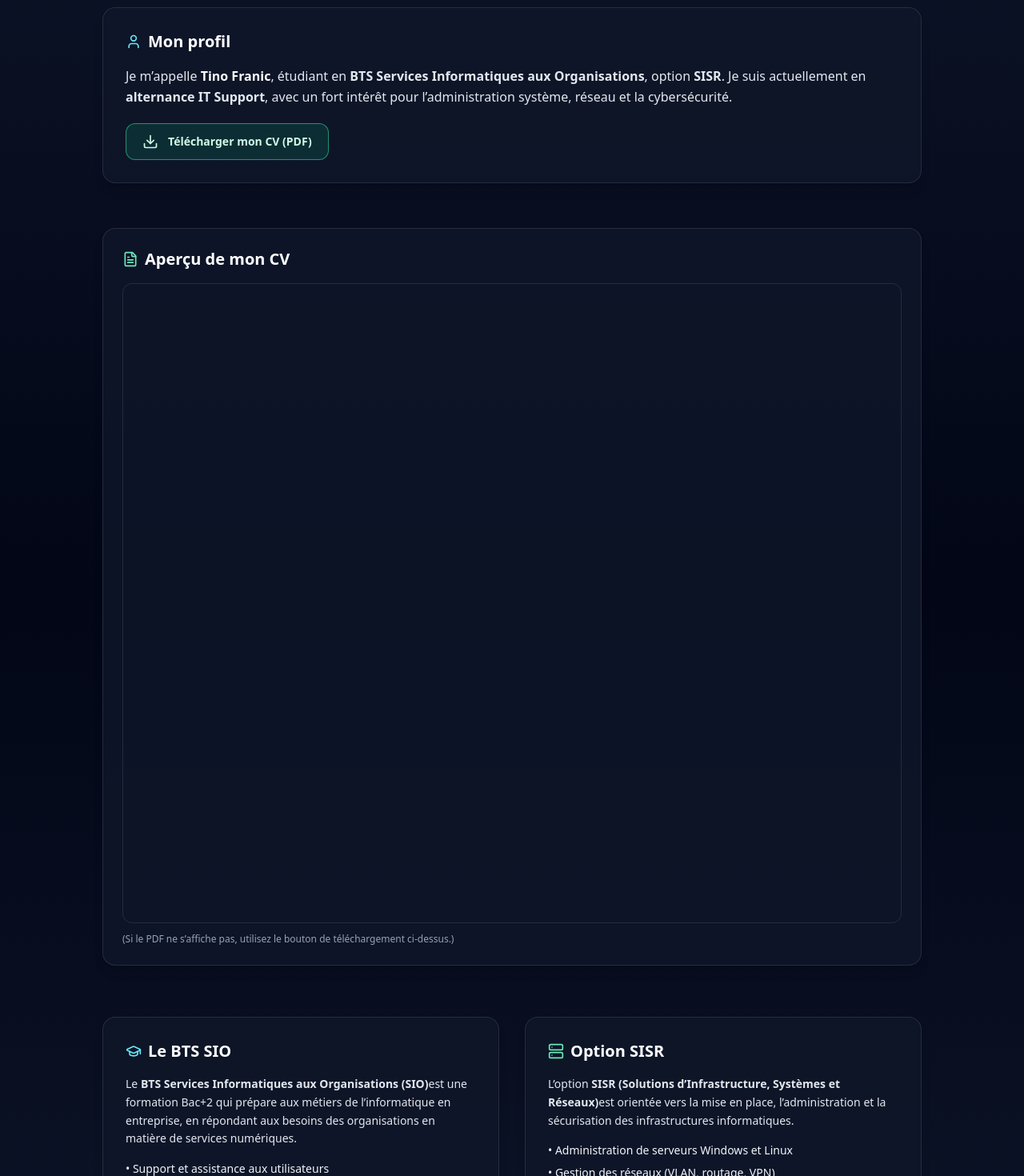
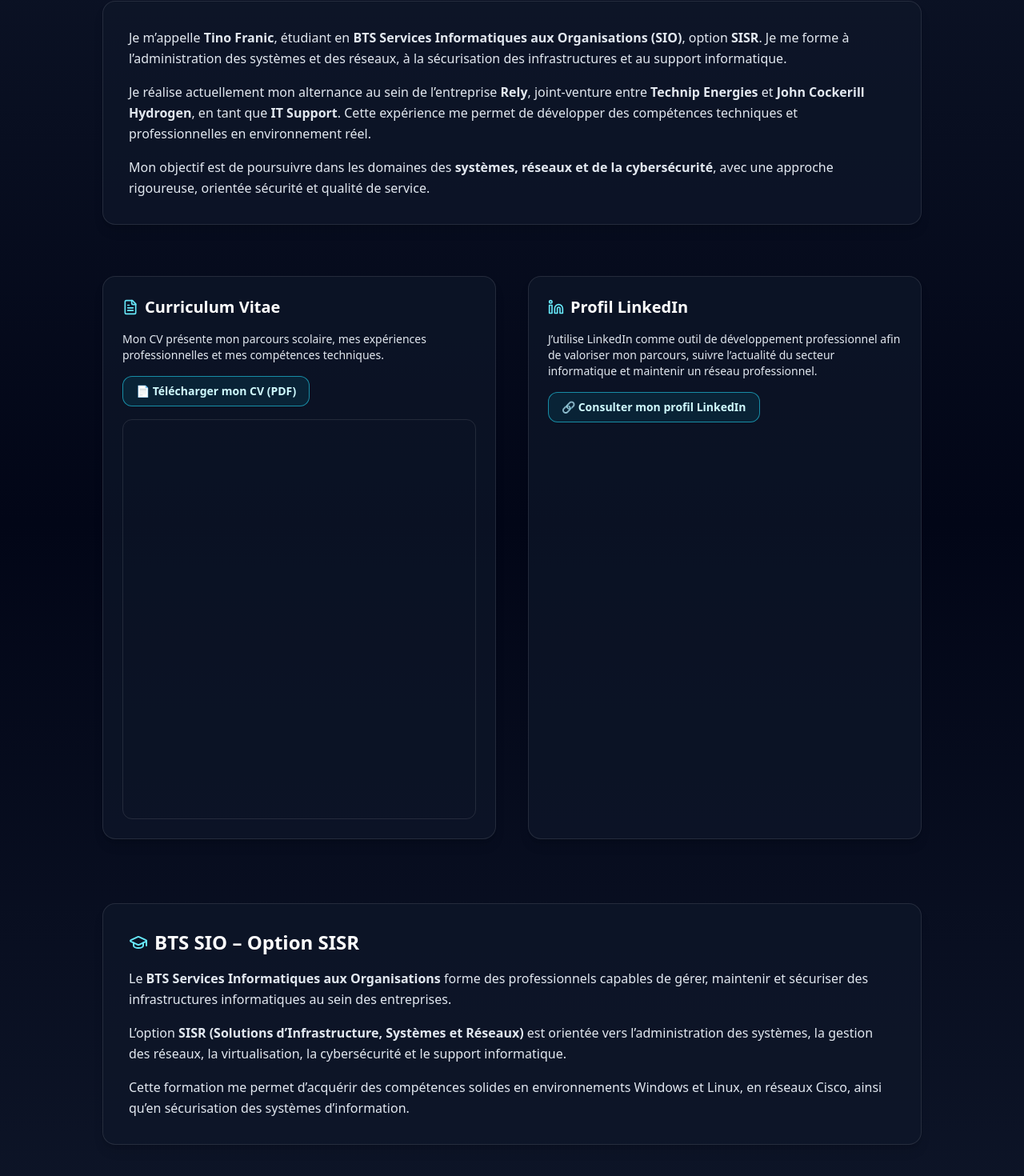
Before and after one commit to TinoCro/Portefolio, a React (Vite) app: page /a-propos in a window 1280 px wide. Shown: the part 343-1813 px from the top of the page at 80% size. Built offline with nearby package versions, Linux system fonts and the light colour scheme.

Commit message:
Ajout page À propos avec CV et LinkedIn

```diff
--- a/src/components/About.tsx
+++ b/src/components/About.tsx
@@ -1,4 +1,4 @@
-import { Download, GraduationCap, Server, User, FileText } from "lucide-react";
+import { FileText, Linkedin, GraduationCap } from "lucide-react";
 
 export default function APropos() {
   return (
@@ -6,113 +6,130 @@ export default function APropos() {
       <div className="max-w-5xl mx-auto">
 
         {/* TITRE */}
-        <div className="text-center mb-14">
+        <div className="text-center mb-12">
           <p className="text-sm font-semibold text-cyan-300 uppercase tracking-[0.25em]">
             À propos
           </p>
           <h2 className="text-3xl md:text-4xl font-bold text-white mt-3 mb-4">
-            Profil, formation et projet professionnel
+            Présentation & parcours
           </h2>
-          <p className="text-slate-300 max-w-3xl mx-auto text-sm md:text-base">
-            Présentation de mon parcours, de ma formation en BTS SIO et de mon
-            orientation en administration systèmes et réseaux.
+          <p className="text-slate-300 max-w-2xl mx-auto">
+            Étudiant en BTS SIO option SISR, orienté administration systèmes,
+            réseaux et cybersécurité.
           </p>
         </div>
 
-        {/* ================= PROFIL ================= */}
-        <div className="bg-slate-900/80 border border-white/10 rounded-2xl p-7 mb-14 shadow-lg">
-          <h3 className="text-xl font-semibold text-white mb-4 flex items-center gap-2">
-            <User className="w-5 h-5 text-cyan-300" />
-            Mon profil
-          </h3>
-
-          <p className="text-slate-200 mb-5 leading-relaxed">
-            Je m’appelle <strong className="text-white">Tino Franic</strong>,
-            étudiant en <strong>BTS Services Informatiques aux Organisations</strong>,
-            option <strong>SISR</strong>.
-            Je suis actuellement en <strong>alternance IT Support</strong>, avec
-            un fort intérêt pour l’administration système, réseau et la cybersécurité.
+        {/* PRÉSENTATION */}
+        <div className="bg-slate-900/70 border border-white/10 rounded-2xl p-8 shadow-lg mb-16">
+          <p className="text-slate-200 leading-relaxed mb-4">
+            Je m’appelle <strong>Tino Franic</strong>, étudiant en{" "}
+            <strong>BTS Services Informatiques aux Organisations (SIO)</strong>,
+            option <strong>SISR</strong>. Je me forme à l’administration des
+            systèmes et des réseaux, à la sécurisation des infrastructures et au
+            support informatique.
           </p>
 
-          {/* Bouton téléchargement */}
-          <a
-            href="/cv/FRANIC_TINO_CV.pdf"
-            download
-            className="inline-flex items-center gap-3 rounded-xl border border-emerald-400/60 bg-emerald-500/15 px-5 py-3 text-sm font-semibold text-emerald-100 hover:bg-emerald-500/25 transition"
-          >
-            <Download className="w-5 h-5" />
-            Télécharger mon CV (PDF)
-          </a>
-        </div>
+          <p className="text-slate-200 leading-relaxed mb-4">
+            Je réalise actuellement mon alternance au sein de l’entreprise{" "}
+            <strong>Rely</strong>, joint-venture entre{" "}
+            <strong>Technip Energies</strong> et{" "}
+            <strong>John Cockerill Hydrogen</strong>, en tant que{" "}
+            <strong>IT Support</strong>. Cette expérience me permet de
+            développer des compétences techniques et professionnelles en
+            environnement réel.
+          </p>
 
-        {/* ================= CV INTÉGRÉ ================= */}
-        <div className="bg-slate-900/80 border border-white/10 rounded-2xl p-6 mb-16 shadow-lg">
-          <h3 className="text-xl font-semibold text-white mb-4 flex items-center gap-2">
-            <FileText className="w-5 h-5 text-emerald-300" />
-            Aperçu de mon CV
-          </h3>
-
-          <div className="relative w-full h-[800px] rounded-xl overflow-hidden border border-white/10">
-            <iframe
-              src="/cv/FRANIC_TINO_CV.pdf"
-              title="CV Tino Franic"
-              className="w-full h-full"
-            />
-          </div>
-
-          <p className="text-slate-400 text-xs mt-3">
-            (Si le PDF ne s’affiche pas, utilisez le bouton de téléchargement ci-dessus.)
+          <p className="text-slate-200 leading-relaxed">
+            Mon objectif est de poursuivre dans les domaines des{" "}
+            <strong>systèmes, réseaux et de la cybersécurité</strong>, avec une
+            approche rigoureuse, orientée sécurité et qualité de service.
           </p>
         </div>
 
-        {/* ================= FORMATION ================= */}
-        <div className="grid md:grid-cols-2 gap-8">
+        {/* CV + LINKEDIN */}
+        <div className="grid md:grid-cols-2 gap-10 mb-20">
 
-          {/* BTS SIO */}
-          <div className="bg-slate-900/80 border border-white/10 rounded-2xl p-7 shadow-lg">
+          {/* CV */}
+          <div className="bg-slate-900/70 border border-white/10 rounded-2xl p-6 shadow-lg">
             <h3 className="text-xl font-semibold text-white mb-4 flex items-center gap-2">
-              <GraduationCap className="w-5 h-5 text-cyan-300" />
-              Le BTS SIO
+              <FileText className="w-5 h-5 text-cyan-300" />
+              Curriculum Vitae
             </h3>
 
-            <p className="text-slate-200 text-sm leading-relaxed">
-              Le <strong>BTS Services Informatiques aux Organisations (SIO)</strong>
-              est une formation Bac+2 qui prépare aux métiers de l’informatique
-              en entreprise, en répondant aux besoins des organisations en matière
-              de services numériques.
+            <p className="text-slate-200 text-sm mb-4">
+              Mon CV présente mon parcours scolaire, mes expériences
+              professionnelles et mes compétences techniques.
             </p>
 
-            <ul className="mt-4 space-y-2 text-sm text-slate-100">
-              <li>• Support et assistance aux utilisateurs</li>
-              <li>• Administration des systèmes et des réseaux</li>
-              <li>• Cybersécurité des services informatiques</li>
-              <li>• Culture économique, juridique et managériale</li>
-            </ul>
+            <a
+              href="/cv/FRANIC_TINO_BTS_SIO.pdf"
+              target="_blank"
+              rel="noopener noreferrer"
+              className="inline-flex items-center gap-2 rounded-xl border border-cyan-400/60 bg-cyan-500/10 px-4 py-2 text-sm font-semibold text-cyan-100 hover:bg-cyan-500/20 transition mb-4"
+            >
+              📄 Télécharger mon CV (PDF)
+            </a>
+
+            <div className="relative w-full h-[500px] rounded-xl overflow-hidden border border-white/10">
+              <iframe
+                src="/cv/FRANIC_TINO_BTS_SIO.pdf"
+                title="CV Tino Franic"
+                className="w-full h-full"
+              />
+            </div>
           </div>
 
-          {/* OPTION SISR */}
-          <div className="bg-slate-900/80 border border-white/10 rounded-2xl p-7 shadow-lg">
+          {/* LINKEDIN */}
+          <div className="bg-slate-900/70 border border-white/10 rounded-2xl p-6 shadow-lg">
             <h3 className="text-xl font-semibold text-white mb-4 flex items-center gap-2">
-              <Server className="w-5 h-5 text-emerald-300" />
-              Option SISR
+              <Linkedin className="w-5 h-5 text-cyan-300" />
+              Profil LinkedIn
             </h3>
 
-            <p className="text-slate-200 text-sm leading-relaxed">
-              L’option <strong>SISR (Solutions d’Infrastructure, Systèmes et Réseaux)</strong>
-              est orientée vers la mise en place, l’administration et la sécurisation
-              des infrastructures informatiques.
+            <p className="text-slate-200 text-sm mb-4">
+              J’utilise LinkedIn comme outil de développement professionnel afin
+              de valoriser mon parcours, suivre l’actualité du secteur
+              informatique et maintenir un réseau professionnel.
             </p>
 
-            <ul className="mt-4 space-y-2 text-sm text-slate-100">
-              <li>• Administration de serveurs Windows et Linux</li>
-              <li>• Gestion des réseaux (VLAN, routage, VPN)</li>
-              <li>• Déploiement de services (AD, DNS, DHCP)</li>
-              <li>• Sécurisation des accès et des systèmes</li>
-              <li>• Support technique et résolution d’incidents</li>
-            </ul>
+            <a
+              href="https://www.linkedin.com/in/tinofranic"
+              target="_blank"
+              rel="noopener noreferrer"
+              className="inline-flex items-center gap-2 rounded-xl border border-cyan-400/60 bg-cyan-500/10 px-4 py-2 text-sm font-semibold text-cyan-100 hover:bg-cyan-500/20 transition"
+            >
+              🔗 Consulter mon profil LinkedIn
+            </a>
           </div>
+        </div>
 
+        {/* BTS SIO */}
+        <div className="bg-slate-900/70 border border-white/10 rounded-2xl p-8 shadow-lg">
+          <h3 className="text-2xl font-semibold text-white mb-4 flex items-center gap-2">
+            <GraduationCap className="w-6 h-6 text-cyan-300" />
+            BTS SIO – Option SISR
+          </h3>
+
+          <p className="text-slate-200 leading-relaxed mb-4">
+            Le <strong>BTS Services Informatiques aux Organisations</strong> forme
+            des professionnels capables de gérer, maintenir et sécuriser des
+            infrastructures informatiques au sein des entreprises.
+          </p>
+
+          <p className="text-slate-200 leading-relaxed mb-4">
+            L’option <strong>SISR (Solutions d’Infrastructure, Systèmes et
+            Réseaux)</strong> est orientée vers l’administration des systèmes,
+            la gestion des réseaux, la virtualisation, la cybersécurité et le
+            support informatique.
+          </p>
+
+          <p className="text-slate-200 leading-relaxed">
+            Cette formation me permet d’acquérir des compétences solides en
+            environnements Windows et Linux, en réseaux Cisco, ainsi qu’en
+            sécurisation des systèmes d’information.
+          </p>
         </div>
+
       </div>
     </section>
   );
```
